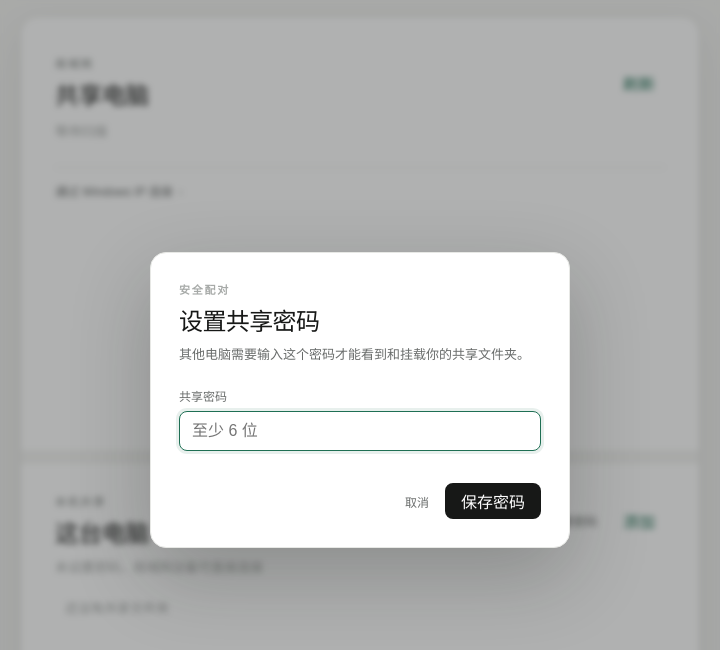
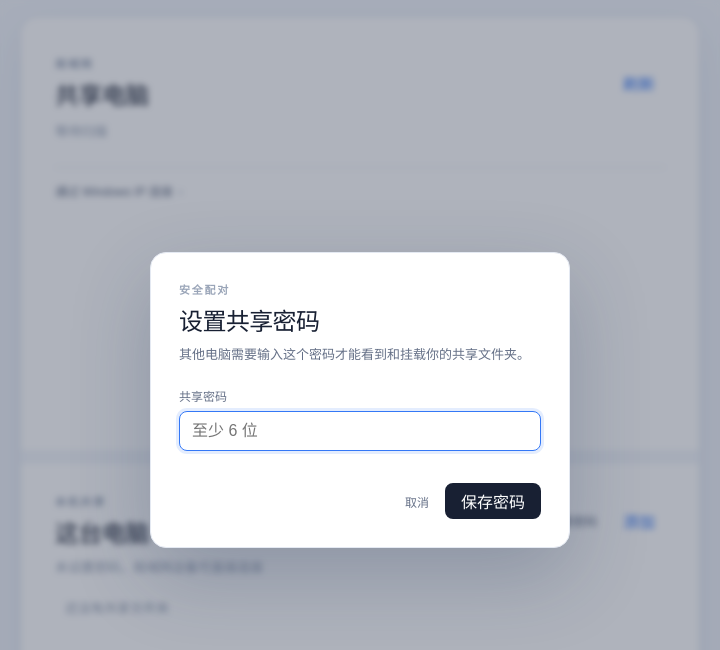
Before and after one commit to w-mobai/handshake-desktop, an Electron app: page src/renderer/index.html in a window 720 px wide. Both pictures are taken after a click on the button "设置密码". Drawn offline with Linux system fonts and the light colour scheme; no server answers.

Commit message:
新增应用图标，更新样式变量以提升界面美观性；优化按钮和输入框样式，改善用户体验。

```diff
--- a/package.json
+++ b/package.json
@@ -23,12 +23,14 @@
       "package.json"
     ],
     "mac": {
+      "icon": "build/icon.png",
       "target": [
         "dmg"
       ],
       "category": "public.app-category.developer-tools"
     },
     "win": {
+      "icon": "build/icon.png",
       "target": [
         {
           "target": "nsis",
--- a/src/renderer/styles.css
+++ b/src/renderer/styles.css
@@ -1,13 +1,15 @@
 :root {
   color-scheme: light;
-  --canvas: #f4f4f2;
+  --canvas: #f3f6fb;
   --paper: #ffffff;
-  --ink: #171817;
-  --soft-ink: #696c6b;
-  --faint: #a7aaa8;
-  --line: #e7e8e5;
-  --hover: #f2f3f0;
-  --accent: #1f6f54;
+  --ink: #182033;
+  --soft-ink: #657087;
+  --faint: #9aa5b8;
+  --line: #e4e9f2;
+  --hover: #f1f5fc;
+  --accent: #3478f6;
+  --accent-soft: #eef4ff;
+  --accent-violet: #7568f8;
   --danger: #b63b32;
 }
 
@@ -43,10 +45,10 @@ button {
   min-height: 588px;
   margin: 16px auto;
   overflow: hidden;
-  border: 1px solid #dedfdb;
+  border: 1px solid #dfe5ef;
   border-radius: 18px;
   background: var(--paper);
-  box-shadow: 0 18px 48px rgba(36, 40, 37, 0.08);
+  box-shadow: 0 18px 48px rgba(45, 76, 130, 0.09);
 }
 
 .share-section {
@@ -141,7 +143,7 @@ h3 {
 }
 
 .text-button:hover {
-  background: #edf5f1;
+  background: var(--accent-soft);
 }
 
 .text-button:disabled {
@@ -239,7 +241,7 @@ h3 {
   height: 16px;
   flex: 0 0 auto;
   border-radius: 3px;
-  background: #303331;
+  background: linear-gradient(135deg, var(--accent-violet), #45a9fa);
 }
 
 .folder-icon::before {
@@ -249,7 +251,7 @@ h3 {
   width: 9px;
   height: 5px;
   border-radius: 3px 3px 0 0;
-  background: #303331;
+  background: linear-gradient(135deg, var(--accent-violet), #45a9fa);
   content: "";
 }
 
@@ -302,10 +304,10 @@ h3 {
   height: 36px;
   flex: 1;
   padding: 0 11px;
-  border: 1px solid #d8dad6;
+  border: 1px solid #d9e0ec;
   border-radius: 8px;
   outline: none;
-  background: #fbfbfa;
+  background: #fbfcff;
   color: var(--ink);
 }
 
@@ -319,7 +321,7 @@ h3 {
 
 .connect-row input:focus {
   border-color: var(--accent);
-  box-shadow: 0 0 0 3px rgba(31, 111, 84, 0.1);
+  box-shadow: 0 0 0 3px rgba(52, 120, 246, 0.13);
 }
 
 .connect-button {
@@ -330,7 +332,7 @@ h3 {
 }
 
 .connect-button:hover {
-  background: var(--accent);
+  background: #2867dc;
 }
 
 .connect-button:disabled {
@@ -347,7 +349,7 @@ h3 {
 }
 
 .pair-button:hover {
-  background: #edf5f1;
+  background: var(--accent-soft);
 }
 
 .context-menu {
@@ -359,7 +361,7 @@ h3 {
   border-radius: 10px;
   margin: 0;
   background: var(--paper);
-  box-shadow: 0 16px 38px rgba(28, 31, 29, 0.16);
+  box-shadow: 0 16px 38px rgba(40, 61, 100, 0.16);
 }
 
 .context-menu:not([open]) {
@@ -389,11 +391,11 @@ h3 {
   border-radius: 16px;
   background: var(--paper);
   color: var(--ink);
-  box-shadow: 0 28px 80px rgba(20, 24, 21, 0.24);
+  box-shadow: 0 28px 80px rgba(31, 50, 88, 0.24);
 }
 
 .settings-dialog::backdrop {
-  background: rgba(31, 34, 32, 0.35);
+  background: rgba(28, 39, 65, 0.35);
   backdrop-filter: blur(3px);
 }
 
@@ -423,14 +425,14 @@ h3 {
   width: 100%;
   height: 40px;
   padding: 0 12px;
-  border: 1px solid #d8dad6;
+  border: 1px solid #d9e0ec;
   border-radius: 8px;
   outline: none;
 }
 
 .settings-dialog input:focus {
   border-color: var(--accent);
-  box-shadow: 0 0 0 3px rgba(31, 111, 84, 0.1);
+  box-shadow: 0 0 0 3px rgba(52, 120, 246, 0.13);
 }
 
 .dialog-error {
```
Also changed, not shown: build/icon-blue-v2.png (added), build/icon-blue.png (added), build/icon.png (added).
